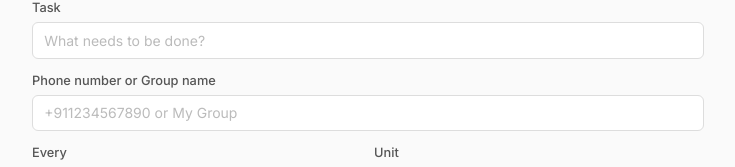
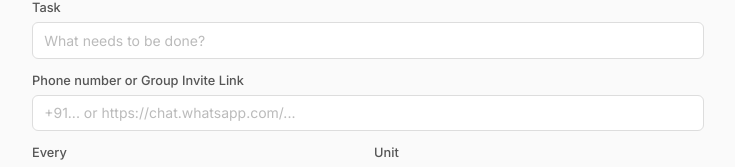
Before and after one commit to yadhupkb-web/maintenance-reminder, a React (Vite) app in the folder client/: page / in a window 1280 px wide. Shown: the part 237-404 px from the top of the page, without its empty margins (272-1007 px from the left). Built offline with nearby package versions, Linux system fonts and the light colour scheme; no server answers.

Commit message:
Use lightweight group invite links to prevent OOM crash

```diff
--- a/client/src/components/AddTaskForm.jsx
+++ b/client/src/components/AddTaskForm.jsx
@@ -74,12 +74,12 @@ function AddTaskForm({ onAdd }) {
       </div>
 
       <div className="field">
-        <label htmlFor="task-phone">Phone number or Group name</label>
+        <label htmlFor="task-phone">Phone number or Group Invite Link</label>
         <input
           id="task-phone"
           type="text"
           name="phone"
-          placeholder="+911234567890 or My Group"
+          placeholder="+91... or https://chat.whatsapp.com/..."
           value={form.phone}
           onChange={handleChange}
           required
```
Also changed, not shown: 3 other files (tests, documents, lock files or other folders).
